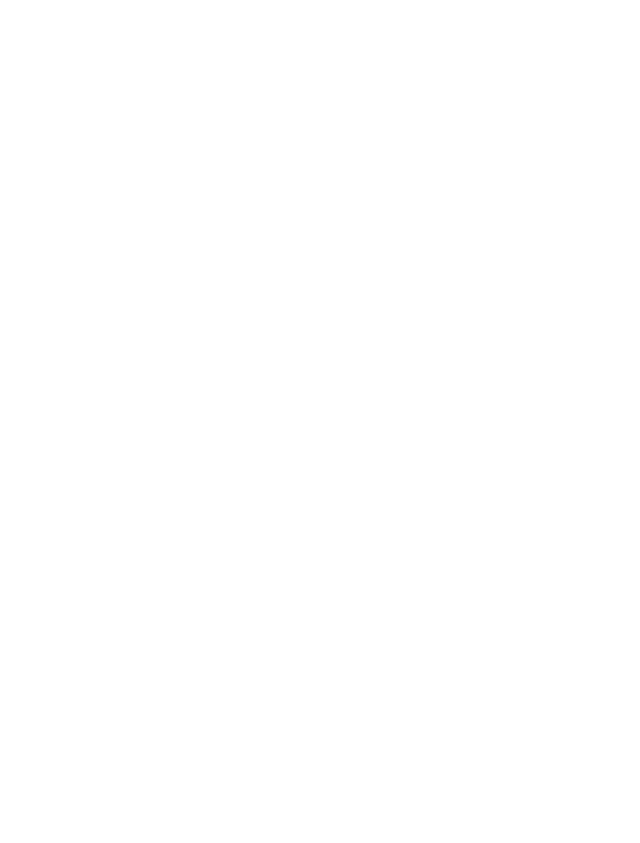
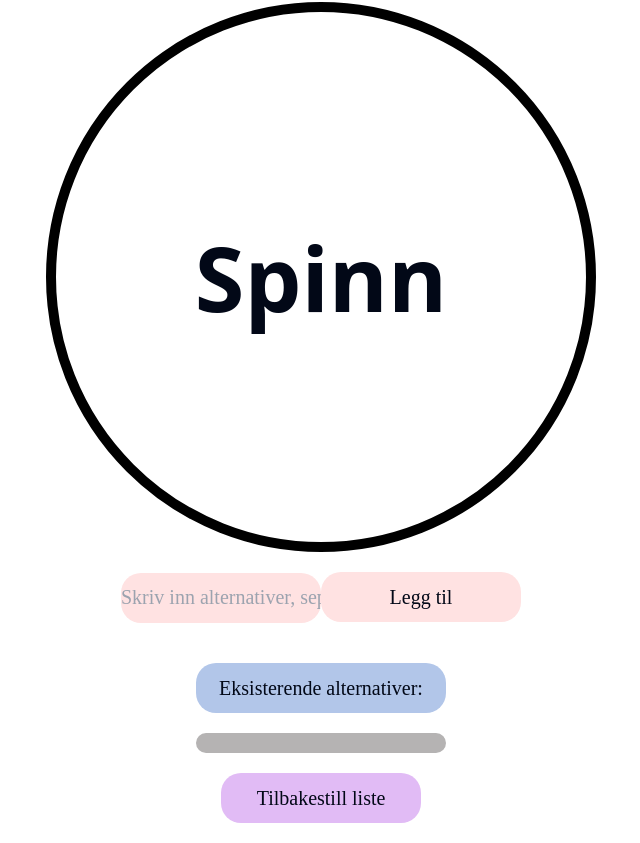
Before and after one commit to Brattetveit/Ice-breakers, a React (Vite) app in the folder client/: page /spinTheWheel in a window 1280 px wide. Before the commit this address had no page. Shown: the part 203-1046 px from the top of the page, without its empty margins (319-959 px from the left). Before the commit the page ends 800 px from the top, so only its background shows below. Built offline with nearby package versions, Linux system fonts and the light colour scheme.

Commit message:
implemented spin the wheel function

```diff
--- a/client/package.json
+++ b/client/package.json
@@ -20,10 +20,12 @@
     "lucide-react": "^0.321.0",
     "react": "^18.2.0",
     "react-admin": "^4.16.11",
+    "react-circular-progressbar": "^2.1.0",
     "react-dom": "^18.2.0",
     "react-dropzone": "^14.2.3",
     "react-hook-form": "^7.50.1",
     "react-router-dom": "^6.22.0",
+    "react-winwheel": "^1.0.0",
     "tailwind-merge": "^2.2.1",
     "tailwindcss-animate": "^1.0.7",
     "zod": "^3.22.4"
--- a/client/src/App.tsx
+++ b/client/src/App.tsx
@@ -1,5 +1,6 @@
 import { Routes, Route } from "react-router-dom";
 import { Home, Login, Register, AboutGame, IcebreakerForm } from "./pages";
+import SpinTheWheel from "./pages/SpinTheWheel";
 
 const App = () => {
   return (
@@ -10,6 +11,7 @@
         <Route path="/register" element={<Register />} />
         <Route path="/aboutGame" element={<AboutGame />} />
         <Route path="/icebreakerForm" element={<IcebreakerForm />} />
+        <Route path="/spinTheWheel" element={<SpinTheWheel/>} />
       </Routes>
     </>
   );
--- /dev/null
+++ b/client/src/pages/SpinTheWheel.css
@@ -0,0 +1,80 @@
+.tittel {
+  font-family: "ZCOOL XiaoWei";
+  background-color: #c9e1fa;
+  color: rgb(0, 0, 0);
+  text-align: center;
+  border-radius: 20px;
+  font-size: 70px;
+  width: 400px;
+  box-shadow: 0 4px 8px rgba(0, 0, 0, 0.4);
+  margin: 50px auto;
+}
+
+.spin-wheel-container {
+  display: flex;
+  justify-content: center;
+  align-items: center;
+  height: 80vh;
+}
+
+.spin-wheel {
+  width: 300px;
+  height: 300px;
+  border: 10px solid #000;
+  border-radius: 50%;
+  display: flex;
+  justify-content: center;
+  align-items: center;
+  font-size: 60px;
+  font-weight: bold;
+  cursor: pointer;
+  transition: background-color 0.5s ease;
+  background: #fff;
+  margin-bottom: 20px;
+  margin-top: 20px; /* Legg til en margin øverst for å sentrere hjulet vertikalt */
+}
+
+.reset-button {
+  font-family: "ZCOOL XiaoWei";
+  background-color: #e1bbf5;
+  text-align: center;
+  border-radius: 20px;
+  font-size: 20px;
+  width: 200px;
+  height: 50px;
+  margin: 20px auto;
+  display: block;
+}
+
+.alt,
+.alternativene,
+.legg,
+.inp {
+  font-family: "ZCOOL XiaoWei";
+  text-align: center;
+}
+
+.alt,
+.alternativene {
+  background-color: #b2c6e9;
+  border-radius: 20px;
+  font-size: 20px;
+  width: 250px;
+  height: auto;
+  padding: 10px;
+  margin: 20px auto;
+}
+
+.alternativene {
+  background-color: #b5b3b3;
+}
+
+.legg,
+.inp {
+  background-color: #ffe2e2;
+  border-radius: 20px;
+  font-size: 20px;
+  width: 200px;
+  height: 50px;
+  margin: 20px auto;
+}
--- /dev/null
+++ b/client/src/pages/SpinTheWheel.tsx
@@ -0,0 +1,103 @@
+import React, { useState } from "react";
+import "./SpinTheWheel.css";
+
+const SpinTheWheel: React.FC = () => {
+  const [spinning, setSpinning] = useState(false);
+  const [result, setResult] = useState("");
+  const [newOptions, setNewOptions] = useState<string[]>([]);
+  const [options, setOptions] = useState<string[]>([]);
+  const [displayOption, setDisplayOption] = useState("Spinn");
+
+  const spinWheel = () => {
+    // Returnerer tidlig hvis vi allerede har et resultat eller hjulet spinner
+    if (result !== "" || spinning) {
+      return;
+    }
+
+    if (options.length > 0) {
+      setSpinning(true);
+      let currentOptionIndex = 0;
+      const totalSpins = options.length * 2 + Math.floor(Math.random() * options.length);
+
+      const interval = setInterval(() => {
+        setDisplayOption(options[currentOptionIndex % options.length]);
+        currentOptionIndex++;
+
+        if (currentOptionIndex >= totalSpins) {
+          clearInterval(interval);
+          setResult(options[(currentOptionIndex - 1) % options.length]);
+          setDisplayOption(options[(currentOptionIndex - 1) % options.length]); // Viser resultatet i hjulet
+          setSpinning(false);
+        }
+      }, 100);
+    }
+  };
+
+  const addOptions = (e: React.FormEvent) => {
+    e.preventDefault(); // For å hindre sideoppdatering ved submit
+    if (newOptions.length > 0) {
+      const trimmedOptions = newOptions.map(option => option.trim()); // Trimmer hvert alternativ
+      setOptions([...options, ...trimmedOptions]);
+      setNewOptions([]); // Tømmer input etter at alternativene er lagt til
+    }
+  };
+
+
+  const resetOptions = () => {
+    setOptions([]);
+    setResult("");
+    setDisplayOption("Spinn");
+  };
+
+  return (
+    <div style={{ textAlign: "center" }}>
+      <h1 className="tittel">Spinn hjulet!</h1>
+      <div style={{ width: "550px", margin: "auto" }}>
+        <div
+          style={{
+            width: "550px",
+            height: "550px",
+            border: "10px solid #000",
+            borderRadius: "50%",
+            display: "flex",
+            justifyContent: "center",
+            alignItems: "center",
+            fontSize: "90px",
+            fontWeight: "bold",
+            cursor: "pointer",
+            background: result ? "#4CAF50" : (spinning ? "#ccc" : "#fff"), // Endrer farge til grønn når det er et resultat
+            transition: "background-color 0.5s ease",
+          }}
+          onClick={spinWheel}
+        >
+          {result || displayOption}
+        </div>
+      </div>
+      {result && <p>Resultat: {result}</p>}
+
+      <div>
+        <input
+          className="inp"
+          type="text"
+          value={newOptions.join(",")}
+          onChange={(e) => setNewOptions(e.target.value.split(',').map(option => option))}
+          placeholder="Skriv inn alternativer, separert med komma"
+        />
+        <button className="legg" onClick={addOptions}>Legg til</button>
+      </div>
+
+      <div>
+        <h2 className="alt">Eksisterende alternativer:</h2>
+        <ul className="alternativene">
+          {options.map((option, index) => (
+            <li key={index}>{option}</li>
+          ))}
+        </ul>
+      </div>
+
+      <button className="reset-button" onClick={resetOptions}>Tilbakestill liste</button>
+    </div>
+  );
+};
+
+export default SpinTheWheel;
```
Also changed, not shown: 1 other file (tests, documents, lock files or other folders).
